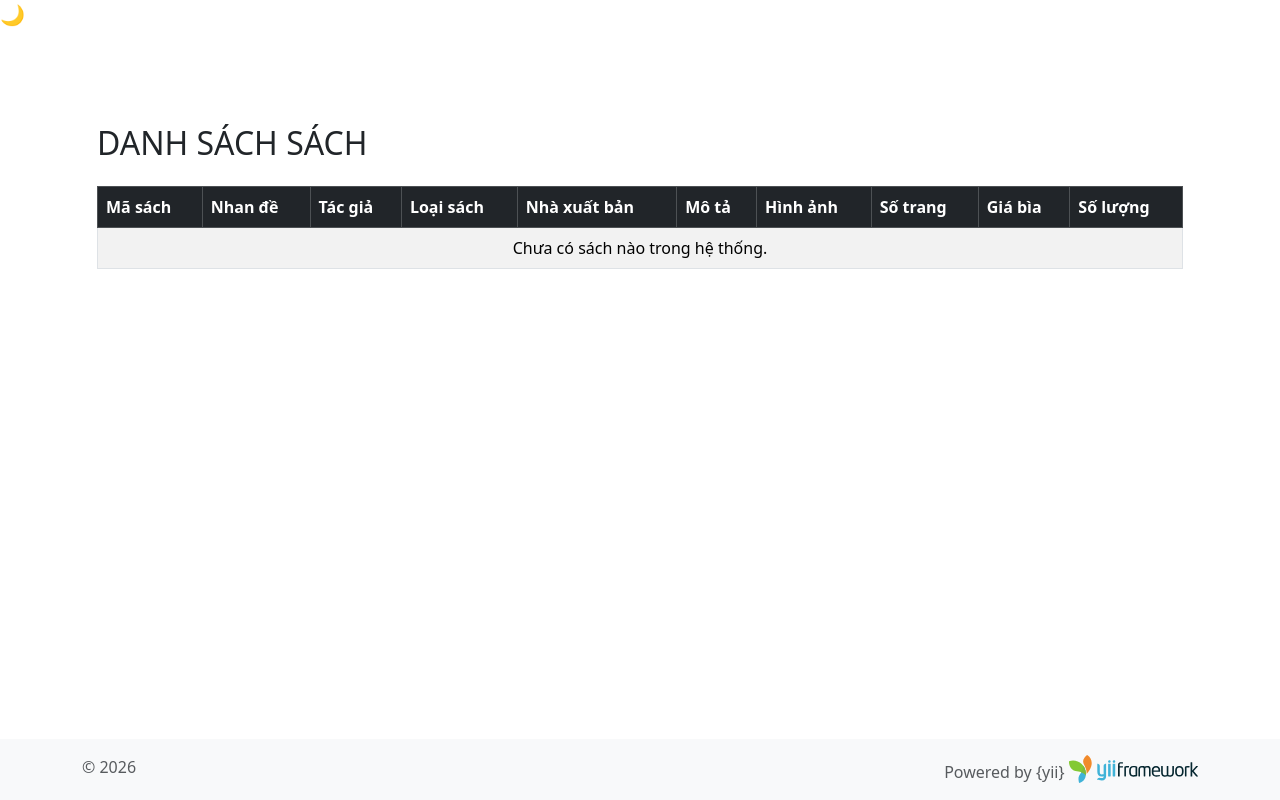
After one commit to khanhduy408/quanlysach, a Yii app: template views/sach/index.php in a window 1280 px wide. The commit adds this page. Run offline with PHP 8.4 and a stand-in for Yii, Linux system fonts and the light colour scheme; the template is opened without the code that fills it, so the values that code supplies are empty; some libraries are stand-ins or nearby versions.

Commit message:
Cap nhat toan bo du an quan ly sach

```diff
--- a/views/layouts/_header.php
+++ b/views/layouts/_header.php
@@ -26,6 +26,7 @@ $items = [
         'url' => ['/site/login'],
         'visible' => Yii::$app->user->isGuest,
     ],
+    ['label' => 'Danh sách sách', 'url' => ['/sach/index']],
     [
         'label' => 'Logout (' . Html::encode(Yii::$app->user->identity?->username ?? '') . ')',
         'url' => ['/site/logout'],
--- /dev/null
+++ b/views/sach/index.php
@@ -0,0 +1,88 @@
+
+<?php
+use yii\helpers\Html;
+
+$this->title = 'Danh sách sách';
+?>
+
+<div class="container mt-4">
+    <h2 class="mb-4">DANH SÁCH SÁCH</h2>
+
+    <div class="table-responsive">
+        <table class="table table-bordered table-striped table-hover align-middle">
+            <thead class="table-dark">
+                <tr>
+                    <th>Mã sách</th>
+                    <th>Nhan đề</th>
+                    <th>Tác giả</th>
+                    <th>Loại sách</th>
+                    <th>Nhà xuất bản</th>
+                    <th>Mô tả</th>
+                    <th>Hình ảnh</th>
+                    <th>Số trang</th>
+                    <th>Giá bìa</th>
+                    <th>Số lượng</th>
+                </tr>
+            </thead>
+
+            <tbody>
+                <?php if (empty($danhSach)): ?>
+                    <tr>
+                        <td colspan="10" class="text-center">
+                            Chưa có sách nào trong hệ thống.
+                        </td>
+                    </tr>
+                <?php else: ?>
+                    <?php foreach ($danhSach as $sach): ?>
+                        <tr>
+                            <td><?= Html::encode($sach->ma_sach) ?></td>
+
+                            <td><?= Html::encode($sach->nhan_de) ?></td>
+
+                            <td><?= Html::encode($sach->tac_gia) ?></td>
+
+                            <td>
+                                <?= Html::encode($sach->loaiSach->ten_loai ?? '') ?>
+                            </td>
+
+                            <td><?= Html::encode($sach->nha_xuat_ban) ?></td>
+
+                            <td><?= Html::encode($sach->mo_ta) ?></td>
+
+                            <td class="text-center">
+                                <?php if (!empty($sach->hinh_anh)): ?>
+                                    <?= Html::img(
+                                        Yii::getAlias('@web') . '/images/' .
+                                        rawurlencode(basename($sach->hinh_anh)),
+                                        [
+                                            'alt' => $sach->nhan_de,
+                                            'style' => 'width: 80px; height: 110px; object-fit: cover;',
+                                            'class' => 'rounded border'
+                                        ]
+                                    ) ?>
+                                <?php else: ?>
+                                    <span class="text-muted">
+                                        Không có ảnh
+                                    </span>
+                                <?php endif; ?>
+                            </td>
+
+                            <td><?= Html::encode($sach->so_trang) ?></td>
+
+                            <td>
+                                <?= number_format(
+                                    (float)$sach->gia_bia,
+                                    0,
+                                    ',',
+                                    '.'
+                                ) ?> đ
+                            </td>
+
+                            <td><?= Html::encode($sach->so_luong) ?></td>
+                        </tr>
+                    <?php endforeach; ?>
+                <?php endif; ?>
+            </tbody>
+        </table>
+    </div>
+</div>
```
Also changed, not shown: controllers/SachController.php (added, +20 -0 lines), models/LoaiSach.php (added, +12 -0 lines), models/Sach.php (added, +20 -0 lines), web/images/csdl.jpg (added), web/images/dacnhantam.jpg (added), web/images/demen.jpg (added), web/images/nhagiakim.jpg (added), web/images/python.jpg (added), 1 other file.
